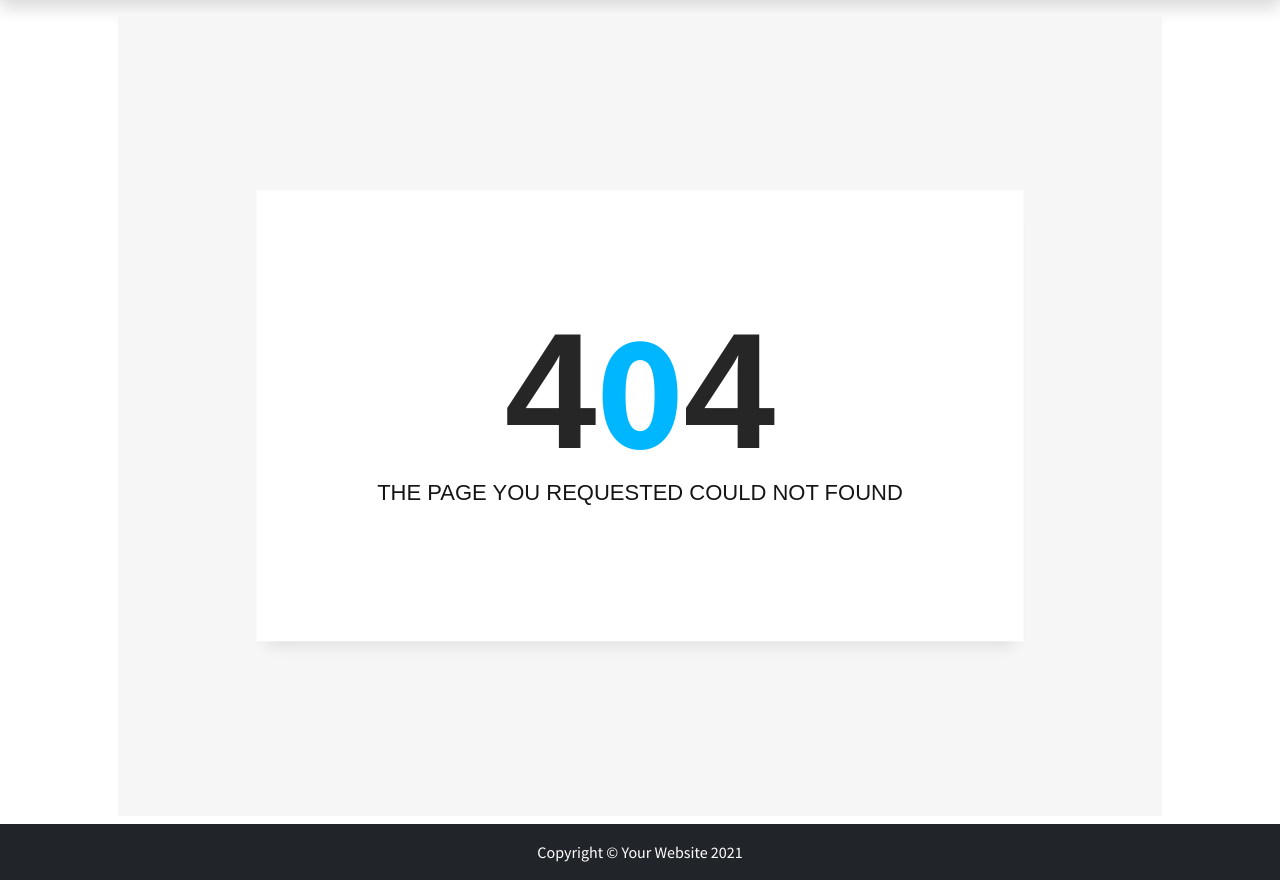
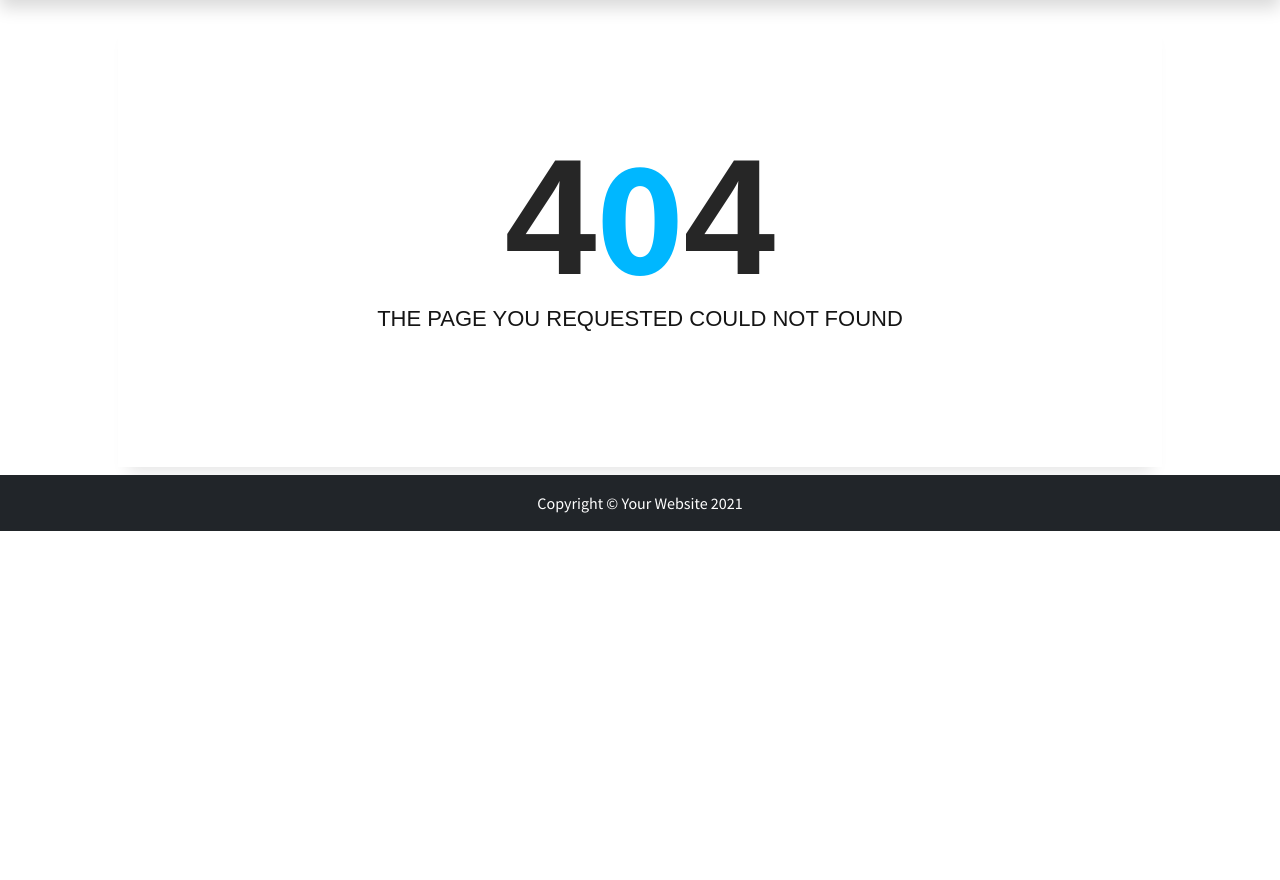
Before and after one commit to munishreddy95/tamildhool, a Python web app: template templates/404.html in a window 1280 px wide. Shown: the part 56-936 px from the top of the page. After the commit the page ends 587 px from the top, so only its background shows below. Run offline with Jinja, Linux system fonts and the light colour scheme; the template is opened without the code that fills it, so the values that code supplies are empty; some libraries are stand-ins or nearby versions; some web fonts are replaced.

Commit message:
new changes today 2

```diff
--- a/templates/404.html
+++ b/templates/404.html
@@ -153,22 +153,9 @@
   }
 
   #notfound {
-    position: relative;
-    height: 100vh;
     background: #f6f6f6;
   }
-
-  #notfound .notfound {
-    position: absolute;
-    left: 50%;
-    top: 50%;
-    -webkit-transform: translate(-50%, -50%);
-    -ms-transform: translate(-50%, -50%);
-    transform: translate(-50%, -50%);
-  }
-
   .notfound {
-    max-width: 767px;
     width: 100%;
     line-height: 1.4;
     padding: 110px 40px;
--- a/templates/layout.html
+++ b/templates/layout.html
@@ -72,10 +72,10 @@
                             </div>
                         </li>
                         <li class="nav-item px-2"></li>
-                        <a class="nav-link" href="{{url_for('homechanneltamil',videopage='vijay-tv')}}" rel="bookmark">Vijay Tv Serial</a>
+                        <a class="nav-link" href="{{url_for('homechanneltamil',videopage='vijay-tv')}}" rel="bookmark">Star Vijay Serial</a>
                         </li>
                         <li class="nav-item dropdown dropdown-mega position-static px-2">
-                            <a class="nav-link dropdown-toggle" href="#" data-bs-toggle="dropdown" data-bs-auto-close="outside">Vijay Tv</a>
+                            <a class="nav-link dropdown-toggle" href="#" data-bs-toggle="dropdown" data-bs-auto-close="outside">Star Vijay</a>
                             <div class="dropdown-menu shadow">
                                 <div class="mega-content px-2">
                                     <div class="container-fluid">
@@ -94,6 +94,7 @@
                             <a class="nav-link" href="{{url_for('homechanneltamil',videopage='zee-tamil')}}" rel="bookmark">Zee Tamil Tv Serial</a>
                         </li>
                         <li class="nav-item dropdown dropdown-mega position-static px-2">
+                            <a class="nav-link dropdown-toggle" href="#" data-bs-toggle="dropdown" data-bs-auto-close="outside">Zee Tamil</a>
                             <div class="dropdown-menu shadow">
                                 <div class="mega-content px-2">
                                     <div class="container-fluid">
--- a/templates/videoview.html
+++ b/templates/videoview.html
@@ -67,10 +67,10 @@
                     {{data.videpagedetails.PageName}}
                 </a>, <a href="{{url_for('homeserialpage',videopage=link)}}" class="tbviewlink" rel="bookmark"
                     title="{{pagename}}">
-                    {{pagename}},
-                </a>, <a href="{{url_for('homechanneltamil',videopage=link)}}" class="tbviewlink" rel="bookmark"
+                    {{pagename}}
+                </a>,<a href="{{url_for('homechanneltamil',videopage=link)}}" class="tbviewlink" rel="bookmark"
                     title="{{channelname}}">
-                    {{channelname}},
+                    {{channelname}}
                 </a></p>
             </div>
         </div>
```
Also changed, not shown: wsgi.py (+6 -6 lines).
